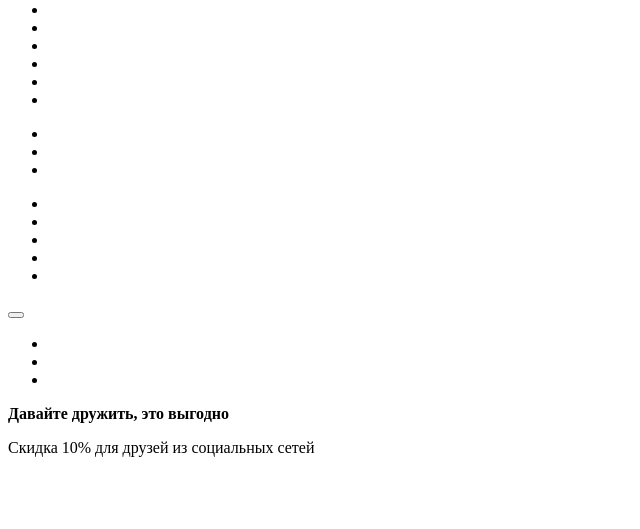
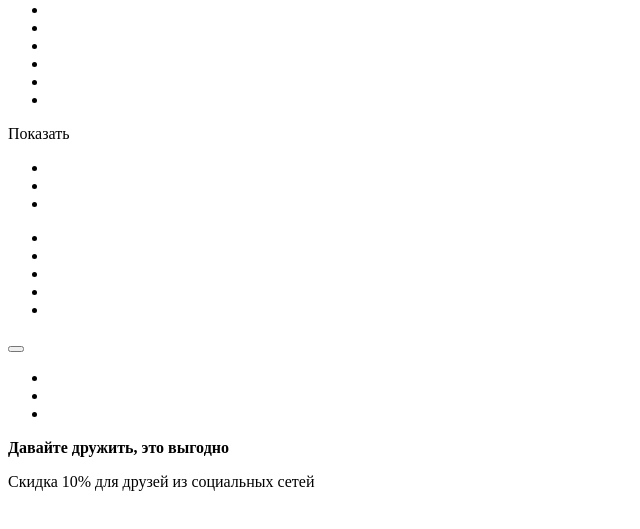
Before and after one commit to ahavbuilder/547211-nerds-25, a plain HTML site: page inner.html in a window 1280 px wide. Shown: the part 227-756 px from the top of the page, without its empty margins (0-640 px from the left). Drawn offline with Linux system fonts and the light colour scheme.

Commit message:
кнопка внутри

```diff
--- a/inner.html
+++ b/inner.html
@@ -35,6 +35,9 @@
                             <li><img src="" alt=""></li>
                                 <li><img src="" alt=""></li>
         </ul>
+        <div class="button" tabindex="0">
+            Показать
+        </div>
     </aside>
     <section>
         <ul>
```
Lines whose indentation alone changed are shown as unchanged.
